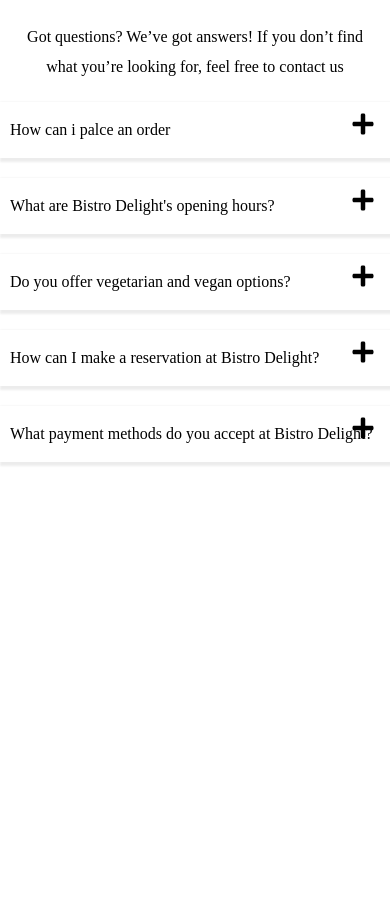
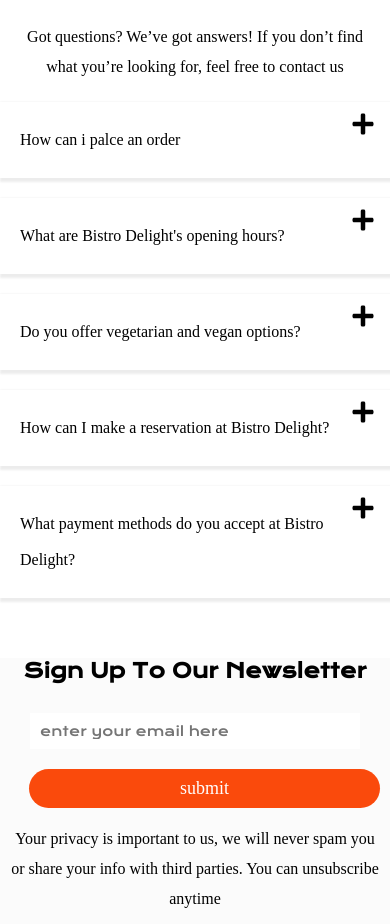
Before and after one commit to GAMSH655/BISTRO-DELIGHT, a React (Vite) app: page / in a window 390 px wide. Shown: the part 10297-11221 px from the top of the page. Before the commit the page ends 10769 px from the top, so only its background shows below. Built offline with nearby package versions, Linux system fonts and the light colour scheme.

Commit message:
almost finising

```diff
--- a/src/Components/Faq.css
+++ b/src/Components/Faq.css
@@ -27,6 +27,7 @@
     line-height: 36px;
     text-align: left;
     margin-bottom  : 20px;
+    padding: 10px;
 }
 .answers{
     font-family: Poppins;
@@ -51,6 +52,68 @@
     max-height: 300px;
     overflow: none;
     transition: .5s all ease-in;
+}
+.newsLetterDiv{
+margin-top: 50px;
+background: #FBFBFB;
+}
+.signUp{
+    font-size: 36px;
+    text-transform: capitalize;
+    text-align: center;
+}
+.signText{
+    font-family: Poppins;
+    font-size: 20px;
+    font-weight: 300;
+    line-height: 30px;
+    text-align: center;
+    position: relative;
+    padding: 10px;
+}
+.inputDiv{
+    display: flex;
+    justify-content: center;
+    align-items: center;
+    margin: 30px;
+}
+input{
+    width: 80%;
+    padding: 10px;
+    border: none;
+    outline:none;
+}
+.newsLetterBTn_show{
+    padding: 9px;
+    font-family: Poppins;
+    font-size: 18px;
+    font-weight: 500;
+     color: white;
+     background-color:#FA4A0C;
+     border: none;
+     outline:none;
+    position: relative;
+    right: 150px;
+    width: 150px;
+    border-top-right-radius: 10px;
+    border-bottom-right-radius: 10px;
+    display: block;
+}
+.newsLetterBTn_None{
+    display:none;
+    padding: 9px;
+    font-family: Poppins;
+    font-size: 18px;
+    font-weight: 500;
+     color: white;
+     background-color:#FA4A0C;
+     border: none;
+     outline:none;
+    position: relative;
+    right: 150px;
+    width: 150px;
+    border-top-right-radius: 10px;
+    border-bottom-right-radius: 10px;
 }
 
 @media  only screen  and (max-width:768px){
@@ -82,4 +145,76 @@
         position: relative;
         margin: 20px;
     }
+
+.newsLetterDiv{
+    margin-top: 50px;
+    background: #FBFBFB;
+    }
+    .signUp{
+        font-size: 20px;
+        text-transform: capitalize;
+        text-align: center;
+    }
+    .signText{
+        font-family: Poppins;
+        font-size: 20px;
+        font-weight: 300;
+        line-height: 30px;
+        text-align: center;
+        position: relative;
+    }
+    .inputDiv{
+        display: flex;
+        justify-content: center;
+        align-items: center;
+        /* margin: 30px; */
+    }
+    input{
+        width: 100%;
+        padding: 10px;
+        border: none;
+        outline:none;
+    }
+    .newsLetterBTn_show{
+        display: none;
+        padding: 9px;
+        font-family: Poppins;
+        font-size: 18px;
+        font-weight: 500;
+         color: white;
+         background-color:#FA4A0C;
+         border: none;
+         outline:none;
+        position: relative;
+        right: 150px;
+        width: 150px;
+        border-top-right-radius: 10px;
+        border-bottom-right-radius: 10px;
+    }
+    input{
+        display: block;
+    }
+    .newsLetterBTn_None{
+        display:block;
+        padding: 9px;
+        font-family: Poppins;
+        font-size: 18px;
+        font-weight: 500;
+         color: white;
+         background-color:#FA4A0C;
+         border: none;
+         outline:none;
+        position:absolute;
+        right: 10px;
+         margin: 0px;
+        width: 90%;
+        border-radius: 20px;
+    }
+    .inputDiv{
+        display: block;
+    }
+    .signText{
+        font-size: 16px;
+        padding-top: 25px;
+    }
 }
--- a/src/Components/Faqs.jsx
+++ b/src/Components/Faqs.jsx
@@ -49,8 +49,17 @@
                  } )
             }
 
+            <div className="newsLetterDiv">
+                 <h3 className="signUp">Sign Up To Our Newsletter</h3>
+                 <div className="inputDiv">
+                 <input type="text" placeholder='enter your email here' />
+                 <button className='newsLetterBTn_show'>submit</button>
+                 <br />
+                 <button className='newsLetterBTn_None'>submit</button>
+                 </div>
 
-        {/* </div> */}
+                <p className="signText">Your privacy is important to us, we will never spam you or share your info with third parties. You can unsubscribe anytime</p>
+            </div>
     </div>
   )
 }
--- a/src/Components/Menu.css
+++ b/src/Components/Menu.css
@@ -41,6 +41,7 @@
 }
 .Mainstar{
     display: flex;
+    justify-content: space-around;
 }
 .number{
     font-weight: normal;
```
